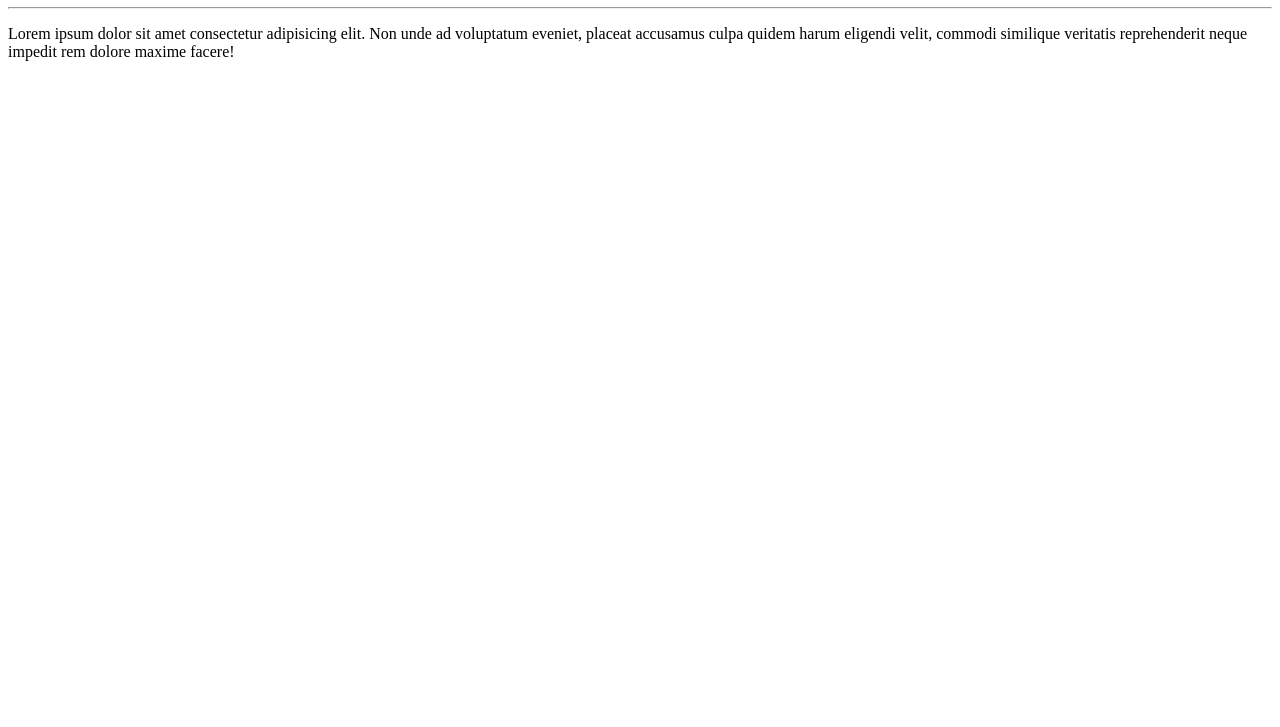
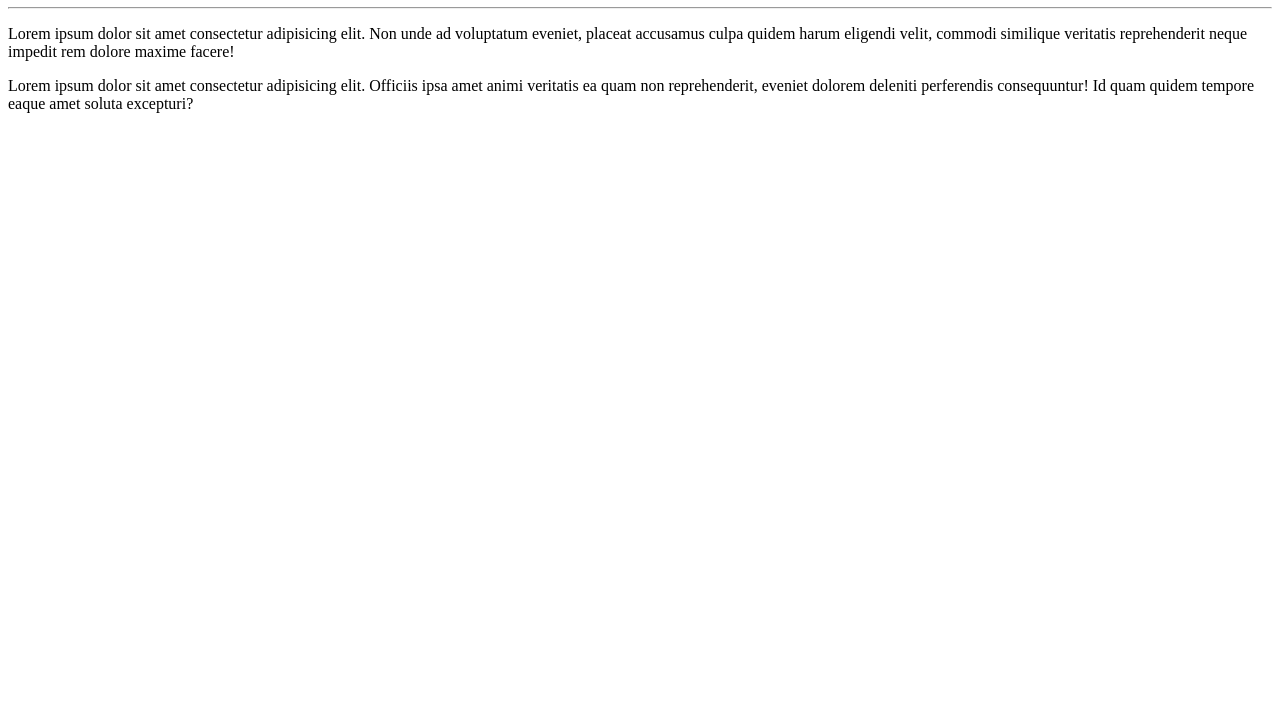
Before and after one commit to olucasgabriel/ola-mundo, a plain HTML site: page site-exemplo/index.html in a window 1280 px wide. Shown: the part 73-800 px from the top of the page. Drawn offline with Linux system fonts and the light colour scheme.

Commit message:
adicionei mais um paragrafo

```diff
--- a/site-exemplo/index.html
+++ b/site-exemplo/index.html
@@ -9,6 +9,6 @@
 <body>
     <h1>Óla, Mundo!</h1>
     <hr>
-    <p>Lorem ipsum dolor sit amet consectetur adipisicing elit. Non unde ad voluptatum eveniet, placeat accusamus culpa quidem harum eligendi velit, commodi similique veritatis reprehenderit neque impedit rem dolore maxime facere!</p>
+    <p>Lorem ipsum dolor sit amet consectetur adipisicing elit. Non unde ad voluptatum eveniet, placeat accusamus culpa quidem harum eligendi velit, commodi similique veritatis reprehenderit neque impedit rem dolore maxime facere!</p><p>Lorem ipsum dolor sit amet consectetur adipisicing elit. Officiis ipsa amet animi veritatis ea quam non reprehenderit, eveniet dolorem deleniti perferendis consequuntur! Id quam quidem tempore eaque amet soluta excepturi?</p>
 </body>
 </html>
```
